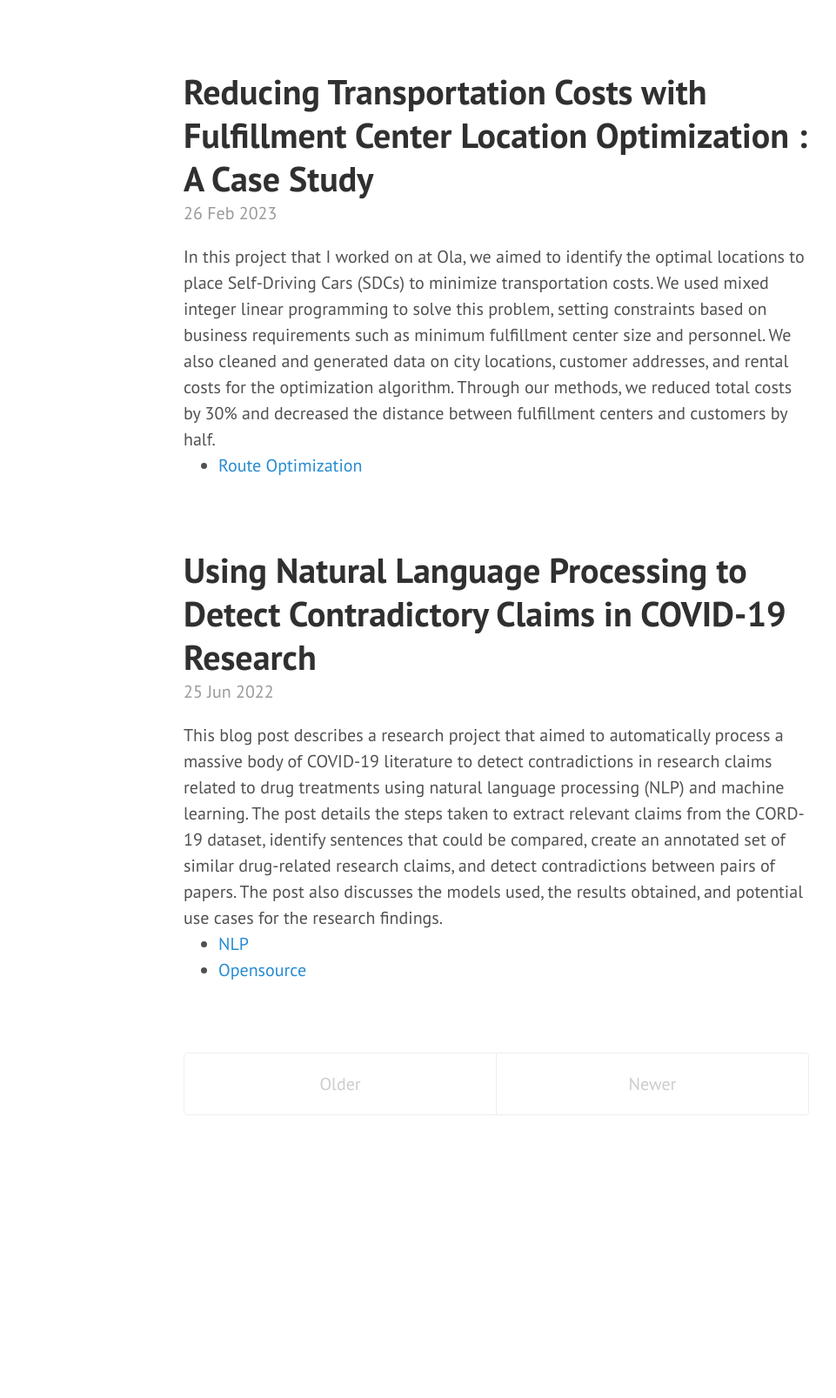
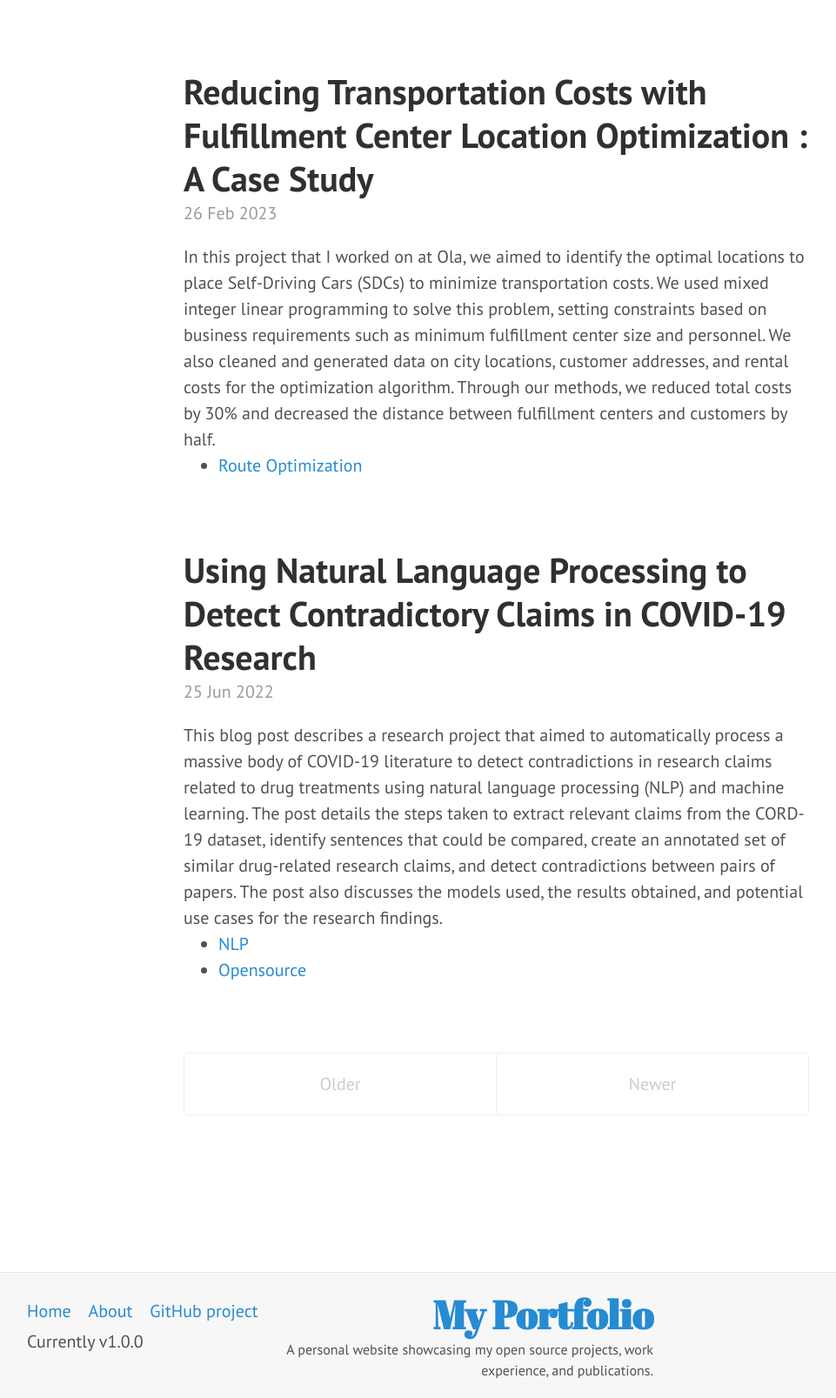
Before and after one commit to 97harsh/97harsh.github.io, a Jekyll site: the page built from index.html, in a window 1280 px wide. Shown: the whole page at 87% size, without its empty margins (249-1210 px from the left). Built offline with Jekyll 4.4.1, drawn with Linux system fonts in a browser that asks for light colours; Markdown is read by kramdown in place of the engine named in the settings; the list of posts is cut into pages by our own code; before the commit the page ends 1422 px from its top, so only the background shows below that.

Commit message:
added footer to page and added CSS for footer

```diff
--- a/_layouts/default.html
+++ b/_layouts/default.html
@@ -11,5 +11,38 @@
       {{ content }}
     </div>
 
+    <footer class="post-footer">
+      <div class="container">
+        <nav class="sidebar-nav">
+          <a class="sidebar-nav-item" href="{{ site.baseurl }}">Home</a>
+
+          {% comment %}
+            The code below dynamically generates a sidebar nav of pages with
+            `layout: page` in the front-matter. See readme for usage.
+          {% endcomment %}
+
+          {% assign pages_list = site.pages %}
+          {% for node in pages_list %}
+            {% if node.title != null %}
+              {% if node.layout == "page" %}
+                <a class="sidebar-nav-item{% if page.url == node.url %} active{% endif %}" href="{{ node.url }}">{{ node.title }}</a>
+              {% endif %}
+            {% endif %}
+          {% endfor %}
+          <a class="sidebar-nav-item" href="{{ site.github.repo }}">GitHub project</a>
+          <span class="sidebar-nav-item">Currently v{{ site.version }}</span>
+        </nav>
+
+        <div class="sidebar-about">
+          <h1>
+            <a href="{{ site.baseurl }}">
+              {{ site.title }}
+            </a>
+          </h1>
+          <p class="lead">{{ site.description }}</p>
+        </div>
+      </div>
+    </footer>
+
   </body>
 </html>
--- a/public/css/hyde.css
+++ b/public/css/hyde.css
@@ -203,6 +203,43 @@
   }
 }
 
+/* Footer */
+.post-footer {
+  background-color: #f7f7f7;
+  border-top: 1px solid #e5e5e5;
+  padding: 1rem;
+  margin-top: 2rem;
+}
+
+.post-footer .container {
+  display: flex;
+  justify-content: space-between;
+  align-items: center;
+}
+
+.post-footer .sidebar-nav {
+  display: flex;
+  flex-wrap: wrap;
+  justify-content: flex-start;
+  align-items: center;
+}
+
+.post-footer .sidebar-nav-item {
+  margin-right: 1rem;
+}
+
+.post-footer .sidebar-about {
+  text-align: right;
+}
+
+.post-footer .sidebar-about h1 {
+  margin: 0;
+}
+
+.post-footer .sidebar-about p {
+  margin: 0;
+  font-size: 0.8rem;
+}
 
 
 /*
```
